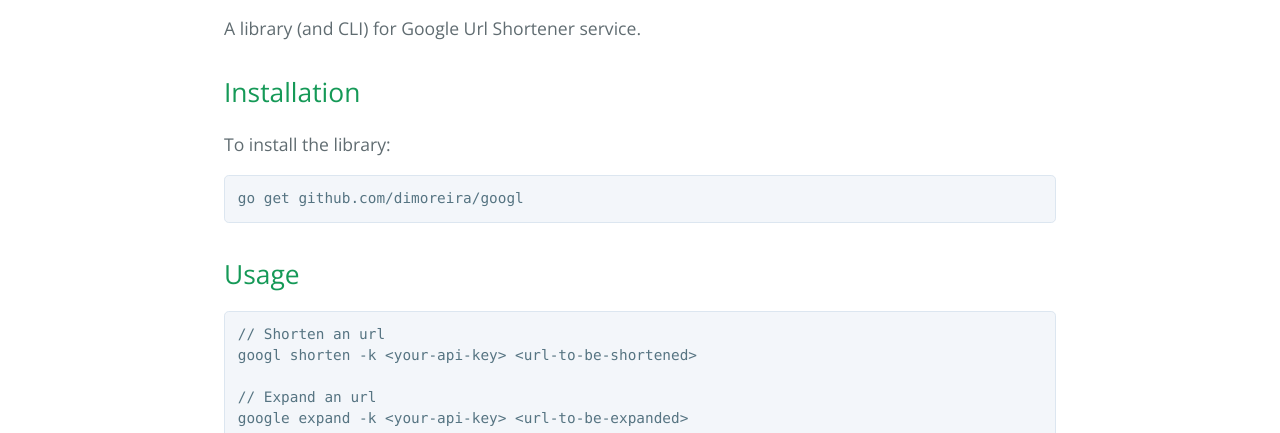
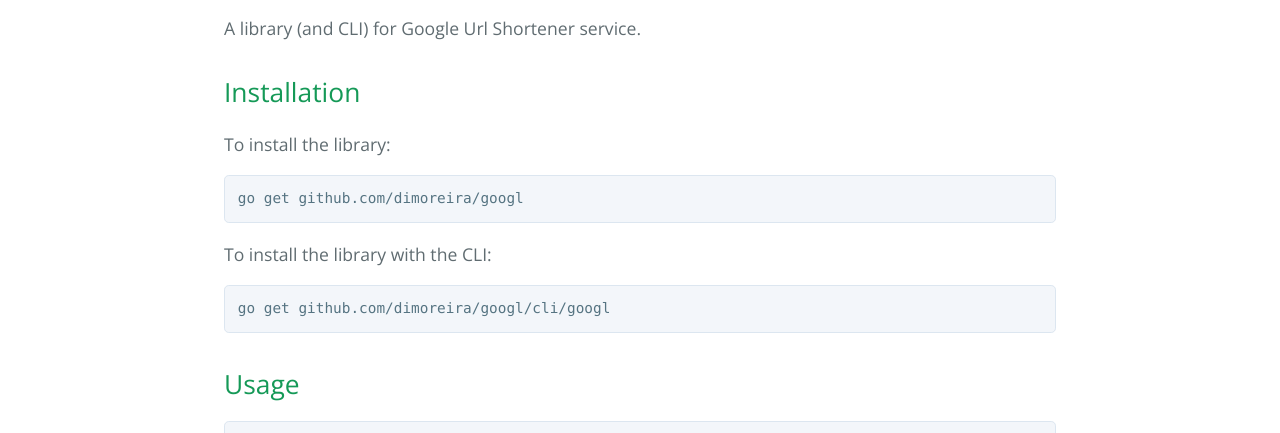
Before and after one commit to dimoreira/googl, a plain HTML site: page index.html in a window 1280 px wide. Shown: the part 488-921 px from the top of the page. Drawn offline with nearby package versions, Linux system fonts and the light colour scheme.

Commit message:
updated page

```diff
--- a/index.html
+++ b/index.html
@@ -34,6 +34,11 @@
 <pre><code>go get github.com/dimoreira/googl
 </code></pre>
 
+<p>To install the library with the CLI:</p>
+
+<pre><code>go get github.com/dimoreira/googl/cli/googl
+</code></pre>
+
 <h2>
 <a id="usage" class="anchor" href="#usage" aria-hidden="true"><span class="octicon octicon-link"></span></a>Usage</h2>
 
@@ -41,7 +46,7 @@
 googl shorten -k &lt;your-api-key&gt; &lt;url-to-be-shortened&gt;
 
 // Expand an url
-google expand -k &lt;your-api-key&gt; &lt;url-to-be-expanded&gt;
+googl expand -k &lt;your-api-key&gt; &lt;url-to-be-expanded&gt;
 </code></pre>
 
       <footer class="site-footer">
```
